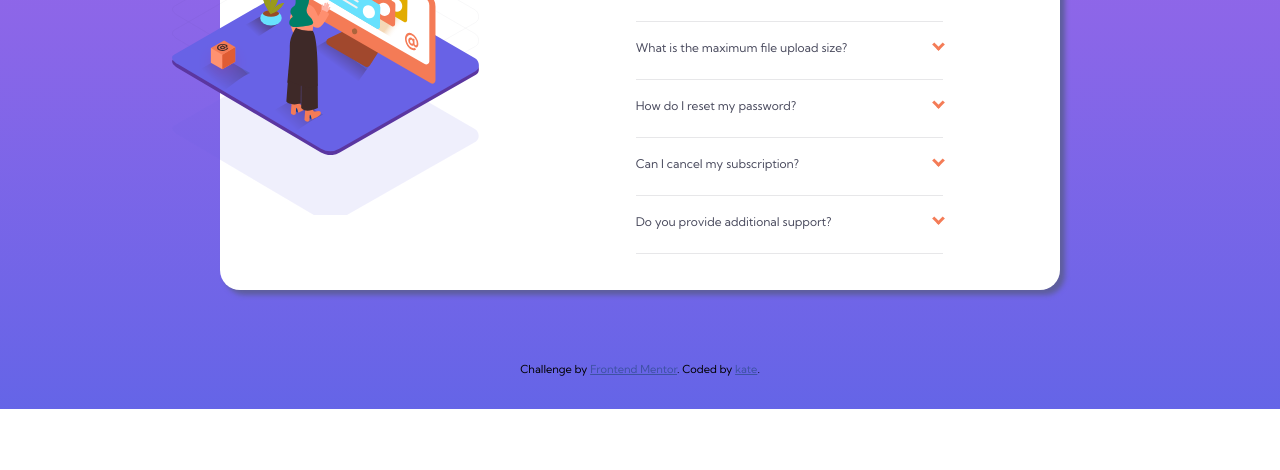
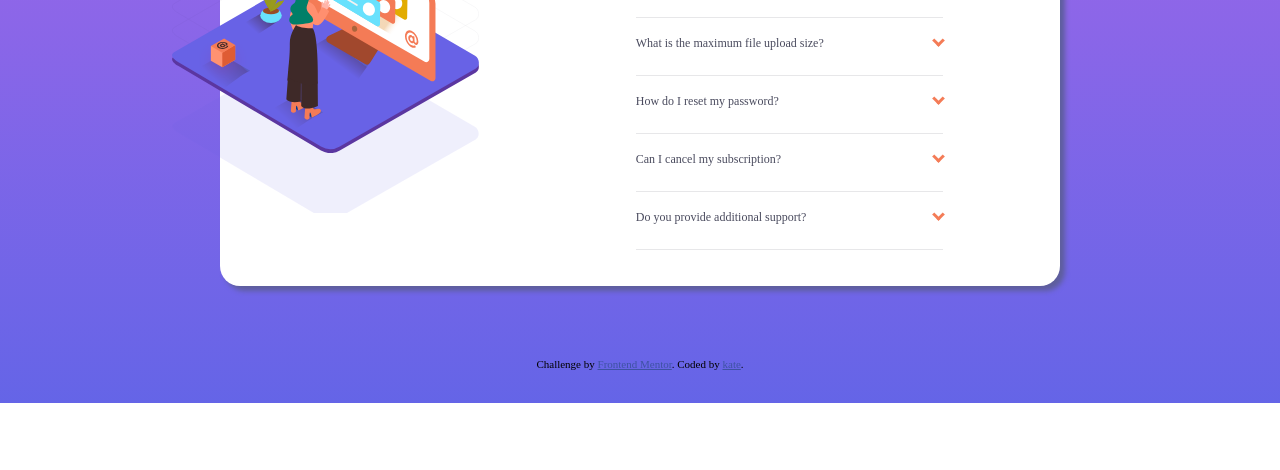
Before and after one commit to sunnyandkate/accordion-challenge, a plain HTML site: page index.html in a window 1280 px wide. Shown: the part 330-800 px from the top of the page. Drawn offline with Linux system fonts and the light colour scheme.

Commit message:
Update index.html

```diff
--- a/index.html
+++ b/index.html
@@ -3,8 +3,6 @@
 <head>
 	  <meta charset="UTF-8">
 	  <meta name="viewport" content="width=device-width, initial-scale=1.0"> <!-- displays site properly based on user's device -->
-	  <link rel="preconnect" href="https://fonts.gstatic.com">
-	  <link href="https://fonts.googleapis.com/css2?family=Kumbh+Sans:wght@400;700&display=swap" rel="stylesheet">
 	  <link rel="icon" type="image/png" sizes="32x32" href="./images/favicon-32x32.png">
 
 	  <title>Frontend Mentor | FAQ Accordion Card</title>
```
